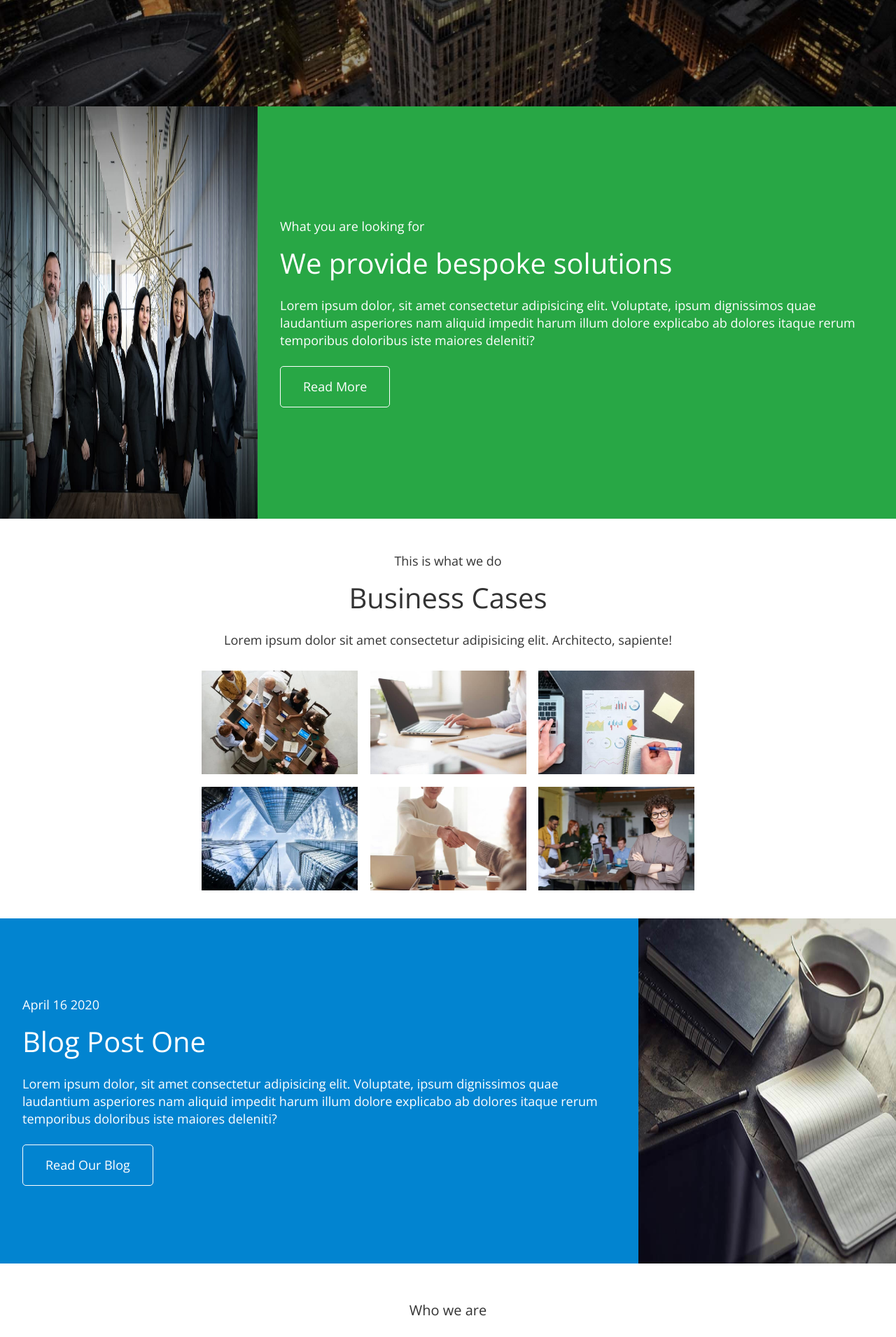
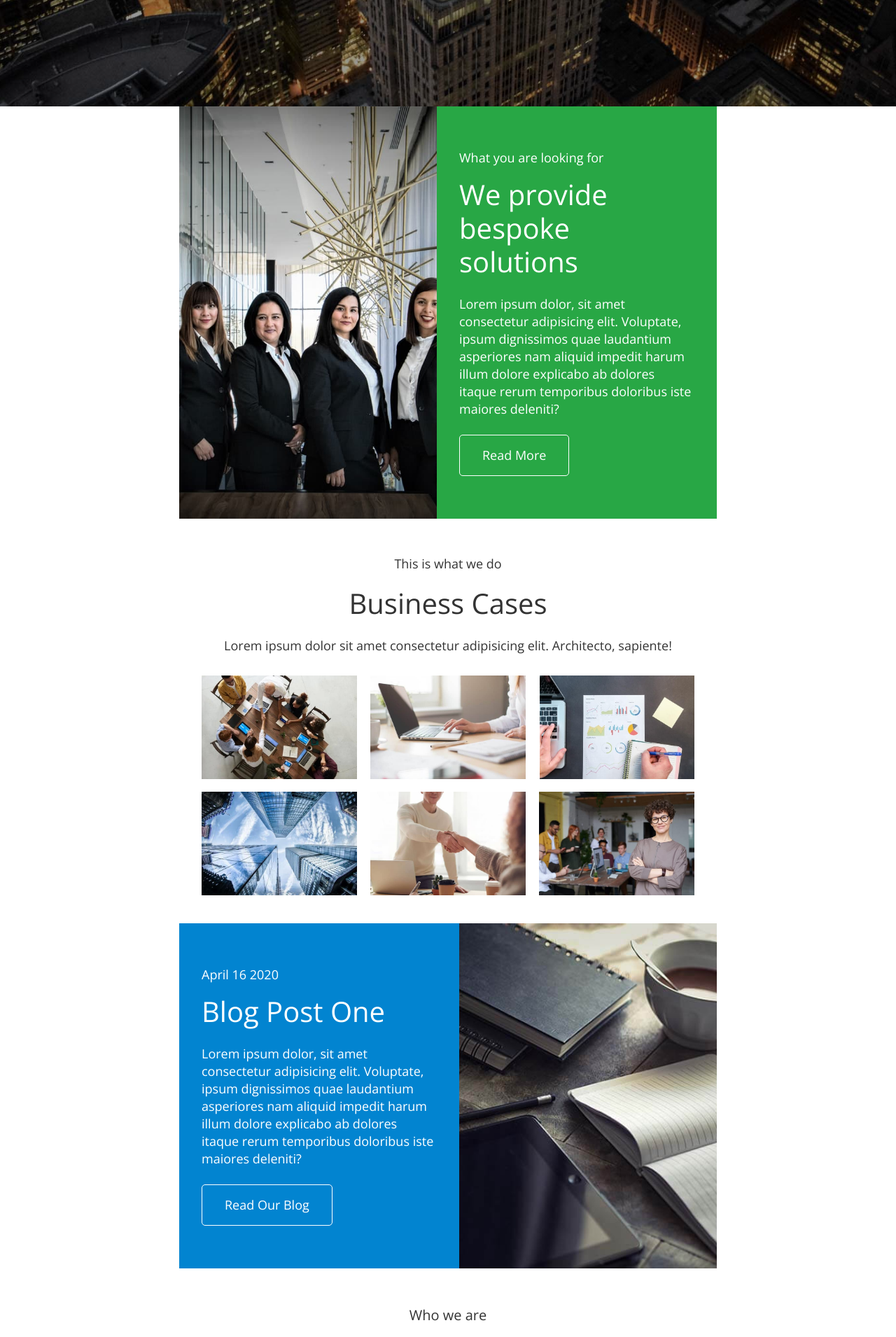
Before and after one commit to Akvigi/softryzen-project, a React (Create React App) app: page / in a window 1280 px wide. Shown: the part 880-2790 px from the top of the page at 70% size. Built offline with nearby package versions, Linux system fonts and the light colour scheme.

Commit message:
added desktop layout

```diff
--- a/src/components/Aboutus/index.jsx
+++ b/src/components/Aboutus/index.jsx
@@ -1,11 +1,12 @@
 import React from 'react'
-import { AboutUs, Img, TextCont } from './styled'
+import { AboutUs, Img, TextCont, Container} from './styled'
 import { Head, SecTextBot, SecTextTop, Btn} from '../common/styled'
 import img from '../../images/home/people.jpg'
 
 const index = () => {
   return (
-      <AboutUs>
+    <AboutUs>
+      <Container>
         <Img src={img} alt='Our team'/>
         <TextCont>
             <SecTextTop>What you are looking for</SecTextTop>
@@ -13,6 +14,7 @@ const index = () => {
             <SecTextBot>Lorem ipsum dolor, sit amet consectetur adipisicing elit. Voluptate, ipsum dignissimos quae laudantium asperiores nam aliquid impedit harum illum dolore explicabo ab dolores itaque rerum temporibus doloribus iste maiores deleniti?</SecTextBot>
             <Btn>Read More</Btn>
         </TextCont>
+      </Container>
     </AboutUs>
   )
 }
--- a/src/components/Aboutus/styled.js
+++ b/src/components/Aboutus/styled.js
@@ -1,33 +1,64 @@
 import styled from "styled-components";
 
 export const AboutUs = styled.section`
-    display: flex;
+    /* display: flex;
     flex-direction: column;
     background-color: #28A745;
     align-items: center;
     @media screen and (min-width: 768px) {
         flex-direction: row;
+    } */
+`
+
+export const Container = styled.div`
+    display: flex;
+    flex-direction: column;
+    background-color: #28A745;
+    align-items: center;
+    margin: 0 auto;
+    @media screen and (min-width: 768px) {
+        flex-direction: row;
+        max-width: 768px;
+    }
+    @media screen and (min-width: 1360px) {
+        max-width: 1360px;
+        max-height: 460px;
     }
 `
 
 export const Img = styled.img`
-    width: 320px;
+    max-width: 320px;
     height: 220px;
     @media screen and (min-width: 768px) {
-        width: 368px;
+        max-width: 368px;
         height: 589px;
+        object-fit: cover;
+    }
+    @media screen and (min-width: 1360px) {
+        max-width: 670px;
+        height: 460px;
     }
 `
 
 export const TextCont = styled.div`
-    padding: 79px 20px;
+    padding: 79px 0;
     color: #fff;
     font-weight: 400;
     font-size: 16px;
     line-height: 22px;
+    max-width: 279px;
     @media screen and (min-width: 768px) {
-        padding: 62px 32px;
+        /* padding: 62px 32px; */
+        padding: 0;
         font-size: 18px;
         line-height: 25px;
+        margin: 0 auto;
+        max-width: 336px;
+    }
+    @media screen and (min-width: 1360px) {
+        /* padding: 80px 20px 86px; */
+        justify-content: center;
+        margin: 0 auto;
+        max-width: 642px;
     }
 `
--- a/src/components/Blog/index.jsx
+++ b/src/components/Blog/index.jsx
@@ -1,16 +1,20 @@
 import React from 'react'
-import { Blog, Container, Img } from './styled'
+import { Blog, TextContainer, Img, Container } from './styled'
 import { Btn, Head, SecTextBot, SecTextTop } from 'components/common/styled'
 import img from '../../images/home/blog.jpg'
+// import img from '../../images/home/blog@2x.jpg'
+
 const index = () => {
     return (
         <Blog>
-            <Img src={img} alt='coffee`s with books'/>
             <Container>
-                <SecTextTop>April 16 2020</SecTextTop>
-                <Head>Blog Post One</Head>
-                <SecTextBot>Lorem ipsum dolor, sit amet consectetur adipisicing elit. Voluptate, ipsum dignissimos quae laudantium asperiores nam aliquid impedit harum illum dolore explicabo ab dolores itaque rerum temporibus doloribus iste maiores deleniti?</SecTextBot>
-                <Btn>Read Our Blog</Btn>
+                <Img src={img} alt='coffee`s with books'/>
+                <TextContainer>
+                    <SecTextTop>April 16 2020</SecTextTop>
+                    <Head>Blog Post One</Head>
+                    <SecTextBot>Lorem ipsum dolor, sit amet consectetur adipisicing elit. Voluptate, ipsum dignissimos quae laudantium asperiores nam aliquid impedit harum illum dolore explicabo ab dolores itaque rerum temporibus doloribus iste maiores deleniti?</SecTextBot>
+                    <Btn>Read Our Blog</Btn>
+                </TextContainer>
             </Container>
         </Blog>
   )
--- a/src/components/Blog/styled.js
+++ b/src/components/Blog/styled.js
@@ -1,26 +1,40 @@
 import styled from "styled-components";
 
 export const Blog = styled.section`
+`
+
+export const Container = styled.div`
     background-color: #0284D0;
     display: flex;
     flex-direction: column;
     align-items: center;
+    width: 100%;
+    margin: 0 auto;
     @media screen and (min-width: 768px) {
         flex-direction: row-reverse;
         justify-content: space-between;
+        max-width: 768px;
+    }
+    @media screen and (min-width: 1360px) {
+        max-width: 1360px;
     }
 `
 
 export const Img = styled.img`
-    width: 320px;
+    max-width: 320px;
     height: 247px;
     @media screen and (min-width: 768px) {
-        width: 368px;
+        object-fit: cover;
+        max-width: 368px;
         height: 493px;
+    }
+    @media screen and (min-width: 1360px) {
+        max-width: 670px;
+        height: 460px;
     }
 `
 
-export const Container = styled.div`
+export const TextContainer = styled.div`
     font-weight: 400;
     font-size: 16px;
     line-height: 22px;
@@ -33,4 +47,8 @@ export const Container = styled.div`
         font-size: 18px;
         line-height: 25px;
     }
+    @media screen and (min-width: 1360px) {
+        padding: 80px 28px;
+        max-width: 642px;
+    }
 `
--- a/src/components/ContactForm/index.jsx
+++ b/src/components/ContactForm/index.jsx
@@ -1,10 +1,11 @@
 import React from 'react'
-import { Btn, Contact, Form, Head, Img, Input } from './styled'
+import { Btn, Container, Contact, Form, Head, Img, Input } from './styled'
 import img from '../../images/home/contact.jpg'
 
 const index = () => {
   return (
     <Contact>
+      <Container>
         <Img src={img} />
         <Form>
           <Head>Request Callback</Head>
@@ -12,6 +13,7 @@ const index = () => {
           <Input placeholder='Enter email*'/>
           <Btn type='submit'>Send</Btn>
         </Form>
+      </Container>
     </Contact>
   )
 }
--- a/src/components/ContactForm/styled.js
+++ b/src/components/ContactForm/styled.js
@@ -1,32 +1,54 @@
 import styled from "styled-components";
 
 export const Contact = styled.section`
+    @media screen and (min-width: 768px) {
+        padding-bottom: 40px;
+    }
+    @media screen and (min-width: 1360px) {
+        padding: 0;
+    }
+`
+
+export const Container = styled.div`
     display: flex;
     flex-direction: column;
-    align-items: center;
-    justify-content: center;
+    margin: 0 auto;
+    max-width: 320px;
+    background: #F4F4F4;
     @media screen and (min-width: 768px) {
         flex-direction: row;
-        padding-bottom: 40px;
+        max-width: 768px;
+    }
+    @media screen and (min-width: 1360px) {
+        max-width: 1360px;
     }
 `
 
 export const Img = styled.img`
-    width: 320px;
+    max-width: 320px;
     height: 220px;
     @media screen and (min-width: 768px) {
-        flex-direction: row;
-        width: 368px;
+        object-fit: cover;
+        max-width: 368px;
         height: 354px;
+    }
+    @media screen and (min-width: 1360px) {
+        max-width: 670px;
+        height: 454px;
     }
 `
 
 export const Form = styled.form`
-    padding: 32px 32px 33px 32px;
+    padding: 51px 0 25px;
+    margin: 0 auto;
     max-width: 280px;
-    background: #F4F4F4;
     @media screen and (min-width: 768px) {
+        padding: 32px 0 33px;
         max-width: 336px;
+    }
+    @media screen and (min-width: 1360px) {
+        padding: 56px 0 77px;
+        max-width: 642px;
     }
 `
 
@@ -47,6 +69,7 @@ export const Input = styled.input`
     padding: 16px 0 16px 8px;
     width: 100%;
     box-sizing: border-box;
+    border: none;
     &:not(:last-child) {
         margin-bottom: 16px;
     }
--- a/src/components/Header/styled.js
+++ b/src/components/Header/styled.js
@@ -23,6 +23,9 @@ export const Container = styled.div`
         max-width: 702px;
         align-items: center;
     }
+    @media screen and (min-width: 1360px) {
+        max-width: 1304px;
+    }
     margin: 0 auto;
 `
 
@@ -39,21 +42,25 @@ export const LogoCont = styled.div`
         line-height: 48px;
         margin-bottom: 0;
     }
+
 `
 
 export const LogoImg = styled.img`
-    width: 40px;
+    max-width: 40px;
     height: 35px;
     margin-right: 8px;
     @media screen and (min-width: 768px) {
         height: 30px;
         margin-right: 10px;
     }
+    @media screen and (min-width: 1360px) {
+        margin-right: 4px;
+    }
 `
 
 export const GrText = styled.span`
     color: #28A745;
-    margin-right: 8px;
+    margin-right: 14px;
 `
 
 export const Link = styled.a`
@@ -67,4 +74,9 @@ export const Link = styled.a`
         font-size: 18px;
         line-height: 25px;
     }
+    @media screen and (min-width: 1360px) {
+        &:not(:last-child) {
+            margin-right: 40px;
+        }
+    }
 `
--- a/src/components/Hero/styled.js
+++ b/src/components/Hero/styled.js
@@ -12,6 +12,9 @@ export const HeroCont = styled.section`
     @media screen and (min-width: 768px) {
         padding: 378px 0;
     }
+    @media screen and (min-width: 1360px) {
+        padding: 272px 0 270px 0;
+    }
 `
 
 export const Container = styled.div`
@@ -22,6 +25,9 @@ export const Container = styled.div`
     align-items: center;
     @media screen and (min-width: 768px) {
         max-width: 525px;
+    }
+    @media screen and (min-width: 1360px) {
+        max-width: 100%;
     }
     margin: 0 auto;
 `
@@ -37,6 +43,7 @@ export const Head = styled.h1`
         line-height: 75px;
         padding: 0;
     }
+
 `
 export const SecText = styled.h2`
     font-weight: 400;
@@ -46,6 +53,9 @@ export const SecText = styled.h2`
     @media screen and (min-width: 768px) {
         font-size: 40px;
         line-height: 48px;
+    }
+    @media screen and (min-width: 1360px) {
+        line-height: 54px;
     }
 `
 export const Btn = styled.button`
@@ -66,7 +76,7 @@ export const Btn = styled.button`
 `
 
 export const Icon = styled.img`
-    width: 12px;
+    max-width: 12px;
     height: 15px;
     margin-right: 5px;
 `
--- a/src/components/Ourwork/index.jsx
+++ b/src/components/Ourwork/index.jsx
@@ -1,13 +1,13 @@
 import React from 'react'
-import { SecTextTop, Head } from 'components/common/styled'
-import { Gallery, Img, Item, OurWork, TextCont } from './styled'
+import { Head } from 'components/common/styled'
+import { Gallery, Img, Item, OurWork, TextCont, TopText } from './styled'
 import data from './data'
 
 const index = () => {
   return (
       <OurWork>
         <TextCont>
-            <SecTextTop>This is what we do</SecTextTop>
+            <TopText>This is what we do</TopText>
             <Head>Business Cases</Head>
             <p>Lorem ipsum dolor sit amet consectetur adipisicing elit. Architecto, sapiente!</p>
         </TextCont>
--- a/src/components/Ourwork/styled.js
+++ b/src/components/Ourwork/styled.js
@@ -1,13 +1,22 @@
+import { SecTextTop } from "components/common/styled";
 import styled from "styled-components";
 
 export const OurWork = styled.section`
     display: flex;
     flex-direction: column;
     align-items: center;
-    padding: 56px 20px 40px 20px;
+    padding: 56px 0 40px;
     text-align: center;
+    max-width: 280px;
+    margin: 0 auto;
     @media screen and (min-width: 768px) {
-        padding: 48px 32px 40px 32px;
+        max-width: 704px;
+        padding: 48px 0 40px;
+    }
+    @media screen and (min-width: 1360px) {
+        padding: 80px 0;
+        max-width: 1304px;
+
     }
 `
 
@@ -23,8 +32,18 @@ export const TextCont = styled.div`
         line-height: 25px;
         padding: 0;
         max-width: 100%;
+        margin-bottom: 30px;
+
+    }
+    @media screen and (min-width: 1360px) {
+        margin-bottom: 36px;
     }
 `
+
+export const TopText = styled(SecTextTop)`
+    line-height: 33px;
+`
+
 
 export const Gallery = styled.ul`
     display: flex;
@@ -34,6 +53,9 @@ export const Gallery = styled.ul`
         flex-direction: row;
         justify-content: space-between;
         max-width: 704px;
+    }
+    @media screen and (min-width: 1360px) {
+        max-width: 1304px;
     }
 `
 
@@ -49,14 +71,22 @@ export const Item = styled.li`
              margin-bottom: 18px
         }
     }
-
+    @media screen and (min-width: 1360px) {
+        &:not(:nth-child(n+4)) {
+            margin-bottom: 24px
+        }
+    }
 `
 
 export const Img = styled.img`
-    width: 280px;
+    max-width: 280px;
     height: 176px;
     @media screen and (min-width: 768px) {
-        width: 223px;
+        max-width: 223px;
         height: 148px;
     }
+    @media screen and (min-width: 1360px) {
+        max-width: 421px;
+        height: 282px;
+    }
 `
--- a/src/components/Team/styled.js
+++ b/src/components/Team/styled.js
@@ -8,12 +8,14 @@ export const Team = styled.section`
     font-size: 16px;
     line-height: 22px;
     align-items: center;
-    padding: 72px 20px 50px 20px;
+    padding: 72px 0 50px;
     text-align: center;
     color: #333333;
     @media screen and (min-width: 768px) {
-        padding: 50px 32px 40px 32px;
-
+        padding: 50px 0 40px;
+    }
+    @media screen and (min-width: 1360px) {
+        padding: 80px 0 88px;
     }
 `
 
@@ -22,6 +24,9 @@ export const TextCont = styled.div`
     @media screen and (min-width: 768px) {
         margin-bottom: 24px;
     }
+    @media screen and (min-width: 1360px) {
+        margin-bottom: 36px;
+    }
 `
 
 export const TopSecText = styled(SecTextTop)`
@@ -29,6 +34,10 @@ export const TopSecText = styled(SecTextTop)`
         font-size: 20px;
         line-height: 33px;
     }
+    @media screen and (min-width: 1360px) {
+        line-height: 27px;
+    }
+
 `
 
 export const TeamGallery = styled.ul`
@@ -51,15 +60,26 @@ export const Item = styled.li`
             margin-right: 16px;
         }
     }
+    @media screen and (min-width: 1360px) {
+        &:not(:last-child) {
+            margin-right: 20px;
+        }
+    }
 `
 
 export const Img = styled.img`
-    width: 280px;
+    max-width: 280px;
     height: 186px;
     margin-bottom: 16px;
     @media screen and (min-width: 768px) {
-        width: 223px;
+        max-width: 223px;
         height: 148px;
+        margin-bottom: 18px;
+    }
+    @media screen and (min-width: 1360px) {
+        max-width: 422px;
+        margin-bottom: 15px;
+        height: 287px;
     }
 `
 
@@ -68,10 +88,18 @@ export const Name = styled.h3`
     font-size: 20px;
     line-height: 27px;
     margin-bottom: 8px;
+    @media screen and (min-width: 768px) {
+        font-size: 32px;
+        line-height: 32px;
+    }
 `
 
 export const Job = styled.p`
     font-weight: 400;
     font-size: 16px;
     line-height: 22px;
+    @media screen and (min-width: 768px) {
+        font-size: 18px;
+        line-height: 25px;
+    }
 `
```
Lines whose indentation alone changed are shown as unchanged.
